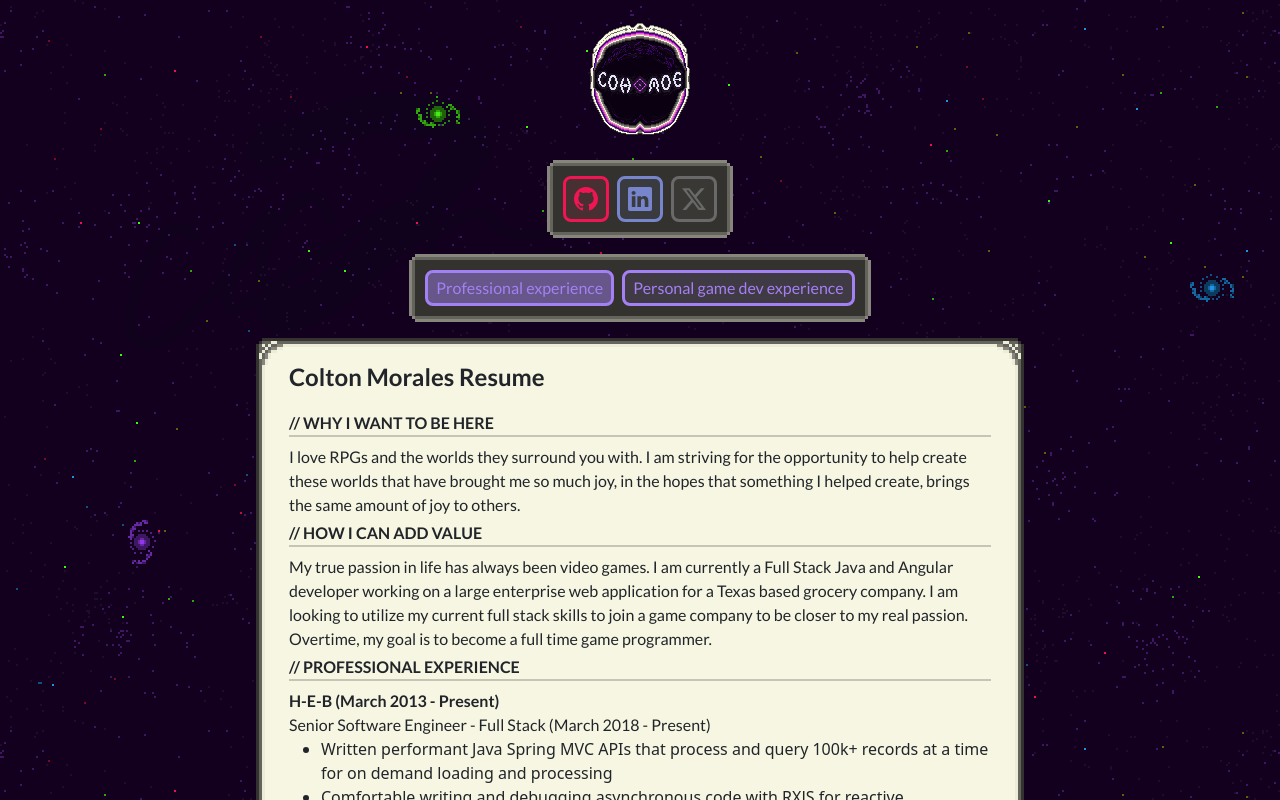
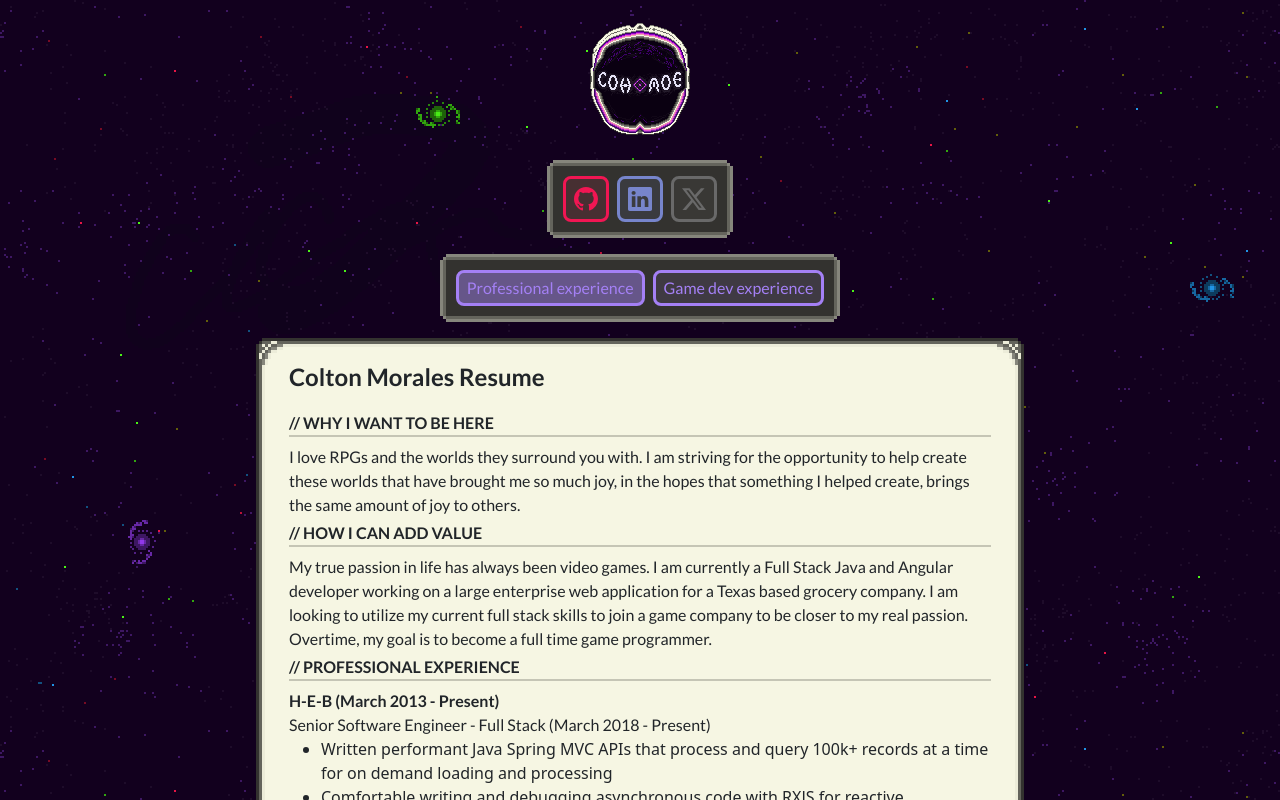
Before and after one commit to DevByColton/cohmoe, an Angular app: page /resume in a window 1280 px wide. Shown: the top 800 px of the page. Built offline with nearby package versions, Linux system fonts and the light colour scheme.

Commit message:
Clean up

```diff
--- a/src/app/nav/nav.component.html
+++ b/src/app/nav/nav.component.html
@@ -68,7 +68,7 @@
               [action]="'click'"
               [showIcon]="false"
               [showText]="true"
-              [text]="'Personal game dev experience'"
+              [text]="'Game dev experience'"
               [showChecked]="$currentRoute() === appRoutes.GAME_DEV_PATH"
               (clickEvent)="handleRoute(appRoutes.GAME_DEV_PATH)"/>
 
```
